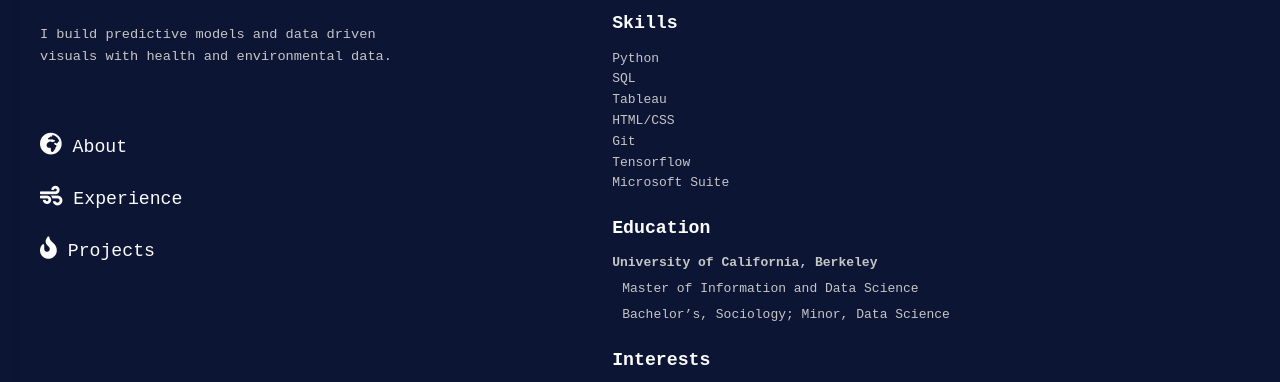
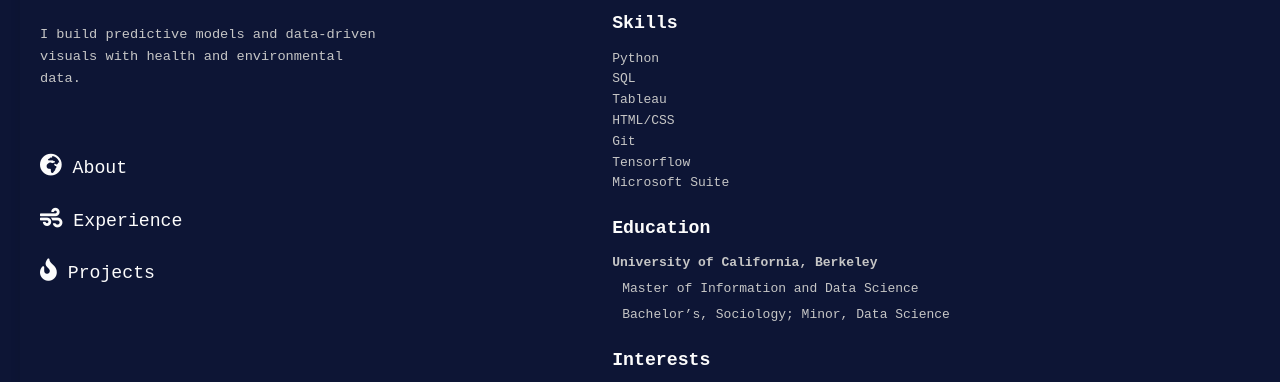
Before and after one commit to GeronimoBWalker/geronimobwalker.github.io, a plain HTML site: page index.html in a window 1280 px wide. Shown: the part 168-550 px from the top of the page. Drawn offline with Linux system fonts and the light colour scheme.

Commit message:
update res

```diff
--- a/index.html
+++ b/index.html
@@ -15,8 +15,8 @@
                 <h1>Geronimo Walker</h1>
                 <h3>Data Scientist</h3>
                 <p>
-                  <span>I build predictive models and data driven</span>
-                  <span class="new-line">visuals with health and environmental data.</span>
+                  I build predictive models and data-driven
+                  visuals with health and environmental data.
                 </p>
               </header>
 
--- a/style.css
+++ b/style.css
@@ -64,7 +64,9 @@ h3 {
 }
 
 header p {
+    display: flex;
     margin-top: 14px;
+    width: 350px;
     margin-bottom: 5px;
     font-size: 1.05em;
     color: rgb(198, 198, 198);
@@ -274,7 +276,7 @@ h4 {
 }
 
 
-@media screen and (max-width: 890px) {
+@media screen and (max-width: 940px) {
     .resume-container {
         flex-wrap:wrap;
         overflow: auto;
```
